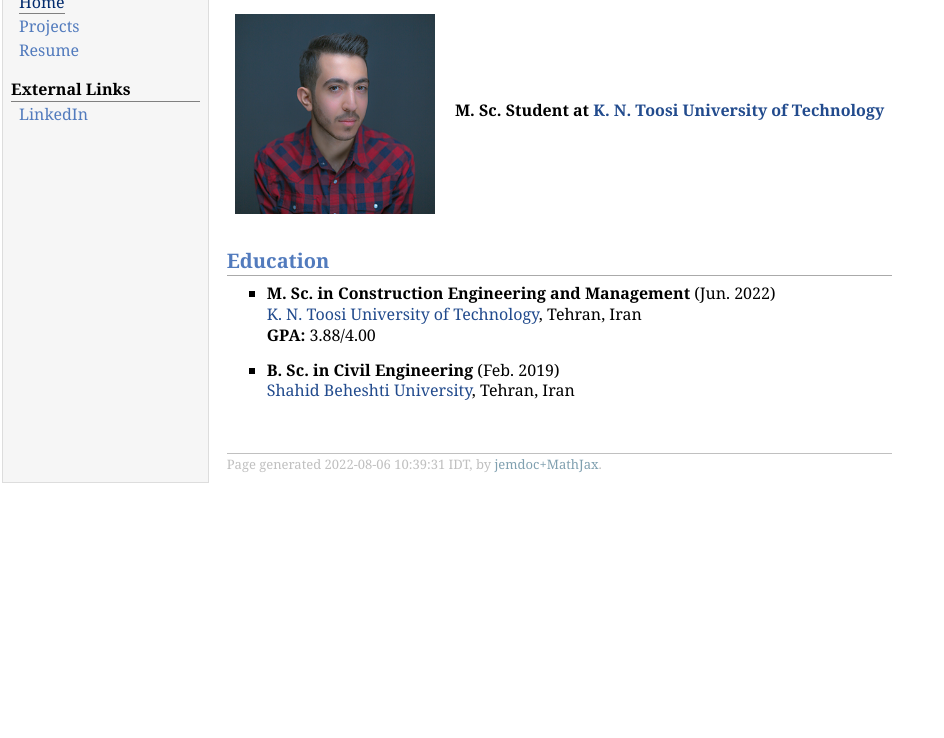
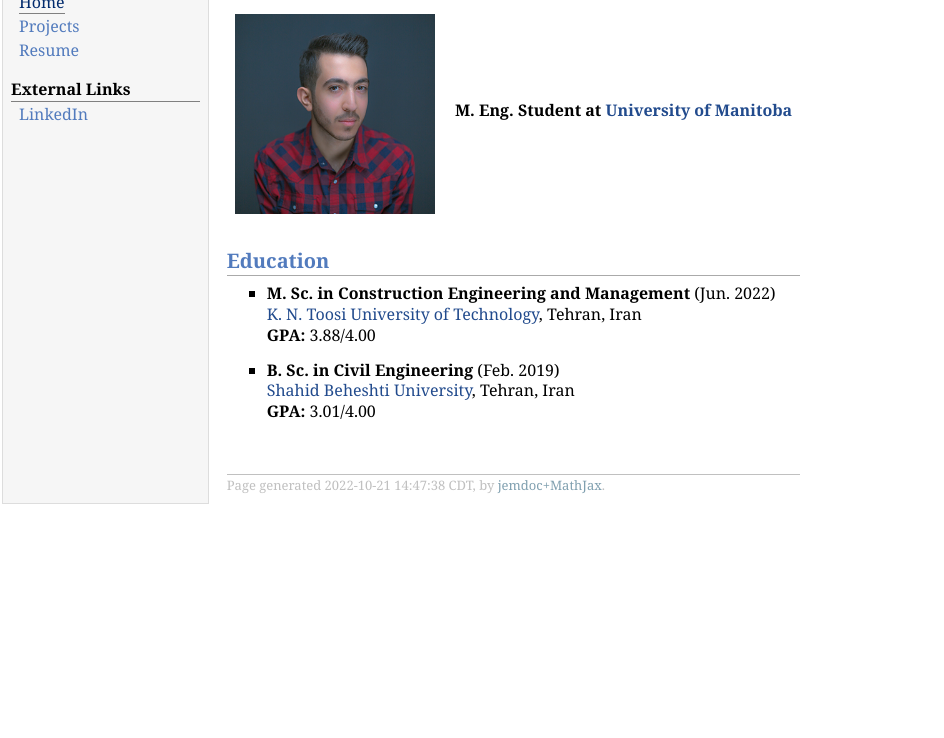
Before and after one commit to rezashahsavani/rezashahsavani.github.io, a plain HTML site: page index.html in a window 1280 px wide. Shown: the part 62-800 px from the top of the page, without its empty margins (0-944 px from the left). Drawn offline with Linux system fonts and the light colour scheme.

Commit message:
Add files via upload

```diff
--- a/index.html
+++ b/index.html
@@ -24,7 +24,7 @@
 </div>
 <table class="imgtable"><tr><td>
 <img src="profile.jpg" alt="profile photo" width="200px" height="200px" />&nbsp;</td>
-<td align="left"><p><b>M. Sc. Student at <a href="https://www.kntu.ac.ir/index.aspx?lang=2&amp;sub=0" target=&ldquo;blank&rdquo;>K. N. Toosi University of Technology</a></b><br />
+<td align="left"><p><b>M. Eng. Student at <a href="https://umanitoba.ca/" target=&ldquo;blank&rdquo;>University of Manitoba</a></b><br />
 
 </p>
 </td></tr></table>
@@ -37,12 +37,13 @@
 </ul>
 <ul>
 <li><p><b>B. Sc. in Civil Engineering</b> (Feb. 2019)<br />
-<a href="https://www.sbu.ac.ir/" target=&ldquo;blank&rdquo;>Shahid Beheshti University</a>, Tehran, Iran<br /></p>
+<a href="https://www.sbu.ac.ir/" target=&ldquo;blank&rdquo;>Shahid Beheshti University</a>, Tehran, Iran<br />
+<b>GPA:</b> 3.01/4.00</p>
 </li>
 </ul>
 <div id="footer">
 <div id="footer-text">
-Page generated 2022-08-06 10:39:31 IDT, by <a href="https://github.com/wsshin/jemdoc_mathjax" target="blank">jemdoc+MathJax</a>.
+Page generated 2022-10-21 14:47:38 CDT, by <a href="https://github.com/wsshin/jemdoc_mathjax" target="blank">jemdoc+MathJax</a>.
 </div>
 </div>
 </td>
```
